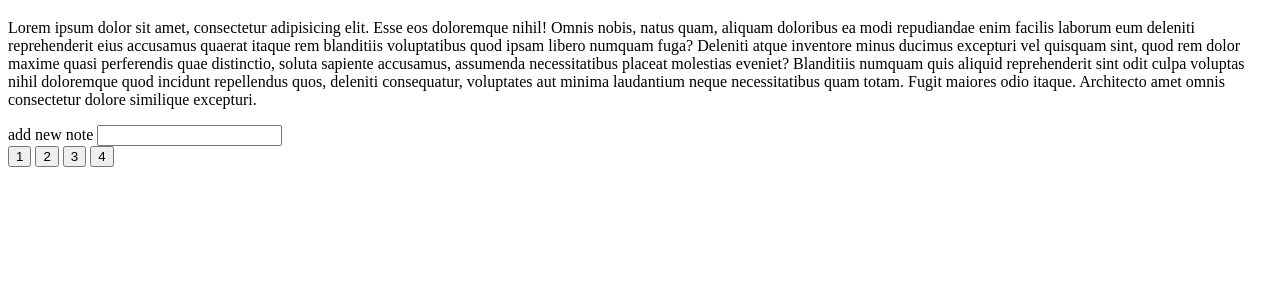
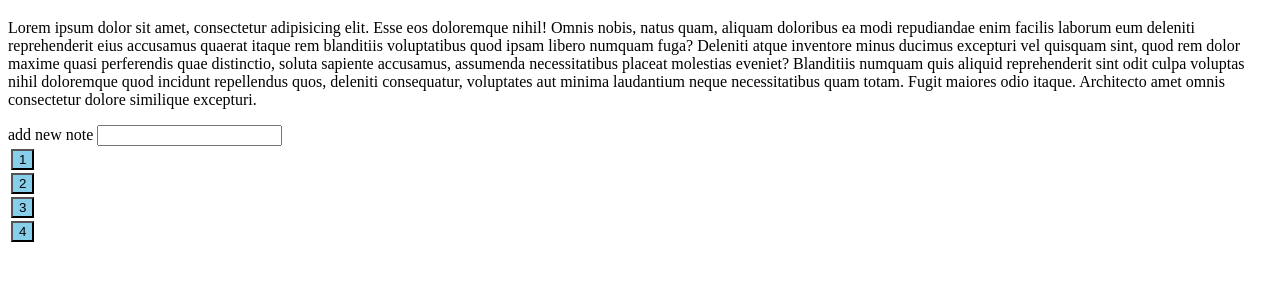
Before and after one commit to sajad-sudo/git-course, a plain HTML site: page index.html in a window 1280 px wide. Shown: the part 61-342 px from the top of the page. Drawn offline with Linux system fonts and the light colour scheme.

Commit message:
add button style

```diff
--- a/index.html
+++ b/index.html
@@ -4,6 +4,7 @@
         <meta charset="UTF-8">
         <meta name="viewport" content="width=device-width, initial-scale=1.0">
         <title>Document</title>
+        <link rel="stylesheet" href="style.css">
     </head>
     <body>
         <h1>Description</h1>
--- /dev/null
+++ b/style.css
@@ -0,0 +1,7 @@
+button{
+    display: flex;
+    flex-direction: column;
+    background-color: skyblue;
+    margin: 3px;
+
+}
```
